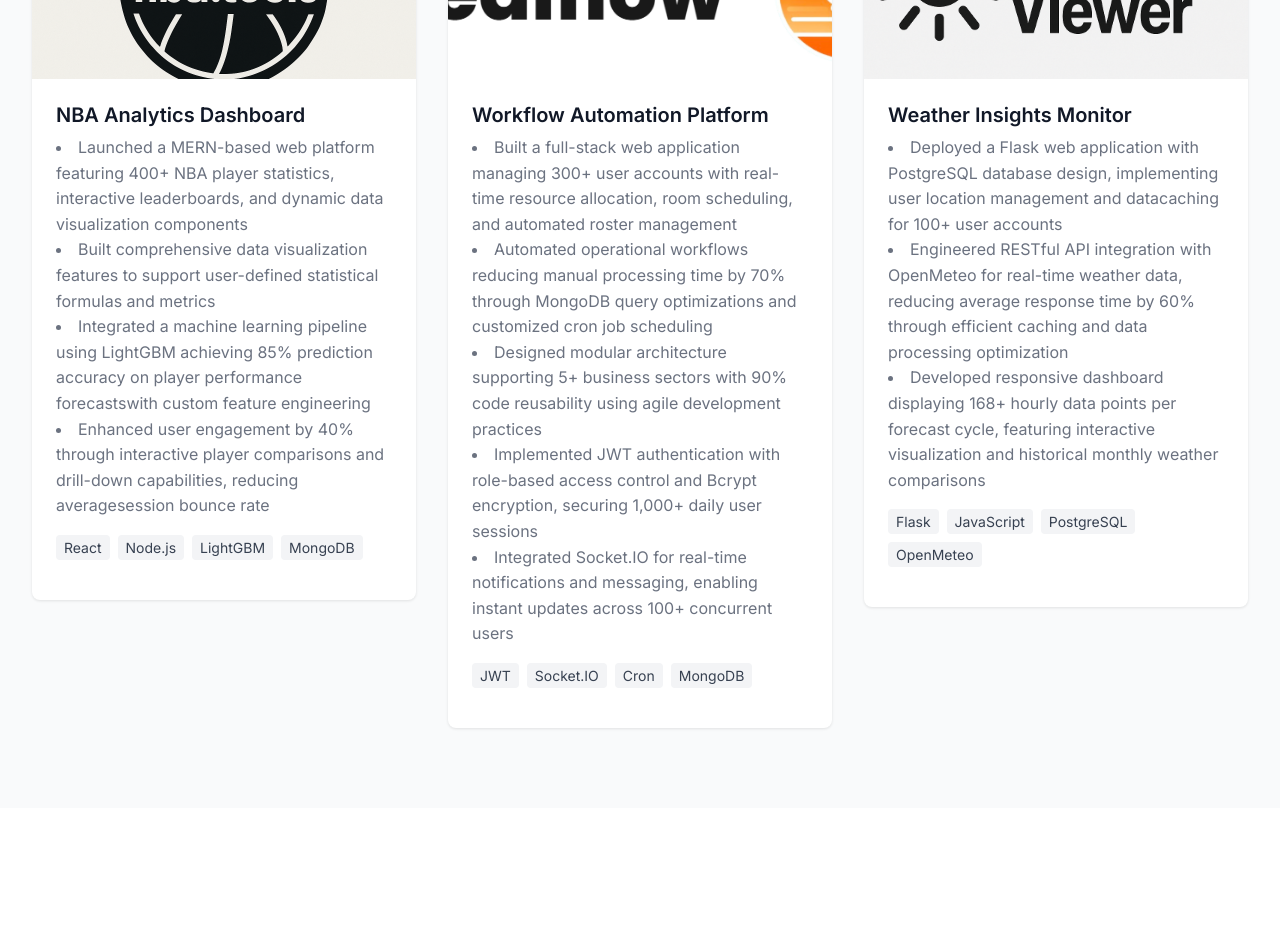
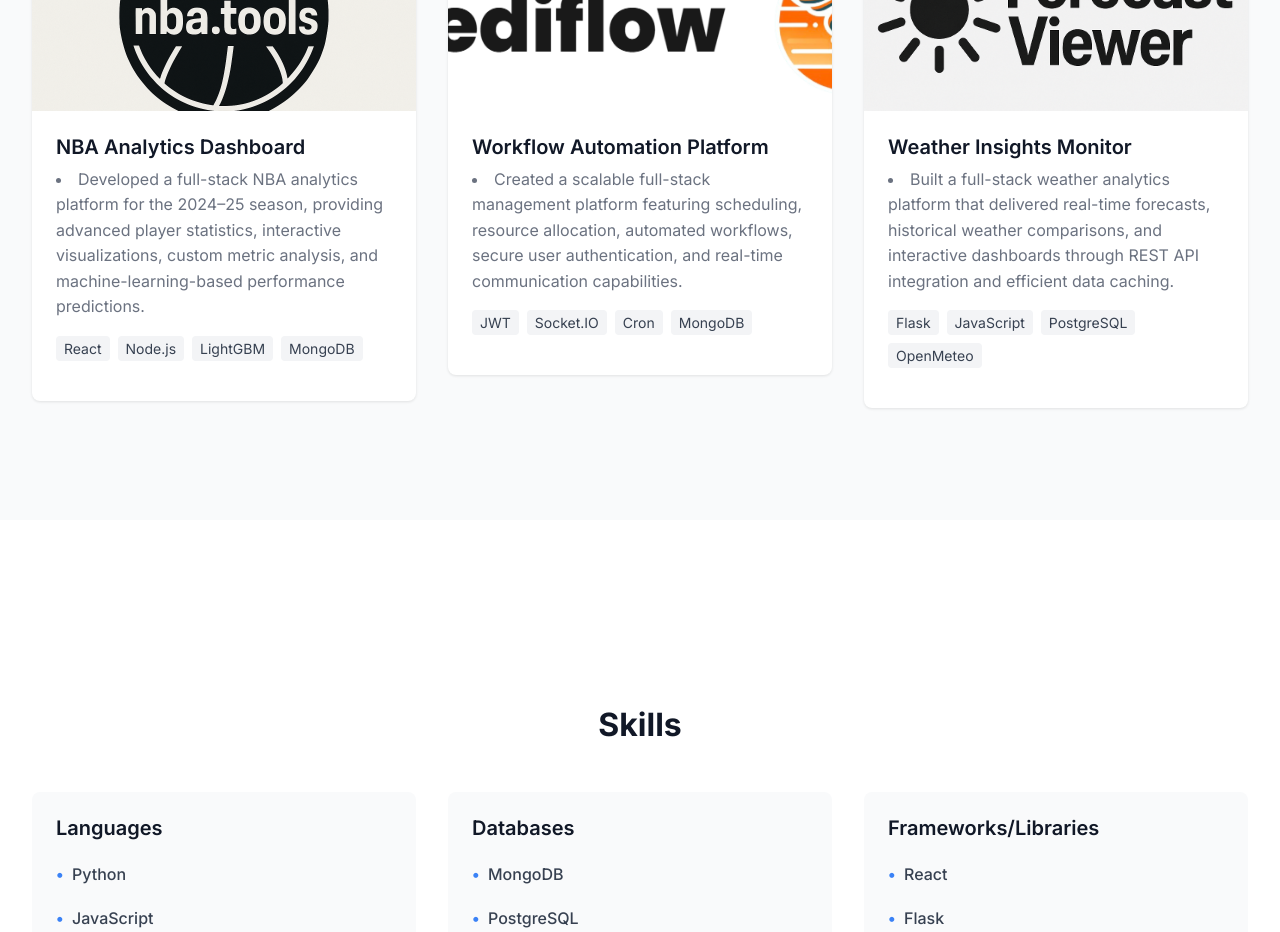
Before and after one commit to Edward-Chen03/personal-portfolio, a React (Vite) app in the folder portfolio/: page / in a window 1280 px wide. Shown: the part 1880-2812 px from the top of the page. Built offline with nearby package versions, Linux system fonts and the light colour scheme.

Commit message:
Description Fix

```diff
--- a/portfolio/src/App.jsx
+++ b/portfolio/src/App.jsx
@@ -8,10 +8,7 @@ function App() {
     {
       name: 'NBA Analytics Dashboard',
       description: [
-        'Launched a MERN-based web platform featuring 400+ NBA player statistics, interactive leaderboards, and dynamic data visualization components',
-        'Built comprehensive data visualization features to support user-defined statistical formulas and metrics',
-        'Integrated a machine learning pipeline using LightGBM achieving 85% prediction accuracy on player performance forecastswith custom feature engineering',
-        'Enhanced user engagement by 40% through interactive player comparisons and drill-down capabilities, reducing averagesession bounce rate'
+        'Developed a full-stack NBA analytics platform for the 2024–25 season, providing advanced player statistics, interactive visualizations, custom metric analysis, and machine-learning-based performance predictions.'
       ],
       tech: ['React', 'Node.js', 'LightGBM', 'MongoDB'],
       repoUrl: 'https://github.com/Edward-Chen03/nba.tools',
@@ -21,11 +18,7 @@ function App() {
     {
       name: 'Workflow Automation Platform',
       description: [
-        'Built a full-stack web application managing 300+ user accounts with real-time resource allocation, room scheduling, and automated roster management',
-        'Automated operational workflows reducing manual processing time by 70% through MongoDB query optimizations and customized cron job scheduling',
-        'Designed modular architecture supporting 5+ business sectors with 90% code reusability using agile development practices',
-        'Implemented JWT authentication with role-based access control and Bcrypt encryption, securing 1,000+ daily user sessions',
-        'Integrated Socket.IO for real-time notifications and messaging, enabling instant updates across 100+ concurrent users'
+        'Created a scalable full-stack management platform featuring scheduling, resource allocation, automated workflows, secure user authentication, and real-time communication capabilities.'
       ],
       tech: ['JWT', 'Socket.IO', 'Cron', 'MongoDB'],
       repoUrl: 'https://github.com/Edward-Chen03/Mediflow',
@@ -35,9 +28,7 @@ function App() {
     {
       name: 'Weather Insights Monitor',
       description: [
-        'Deployed a Flask web application with PostgreSQL database design, implementing user location management and datacaching for 100+ user accounts',
-        'Engineered RESTful API integration with OpenMeteo for real-time weather data, reducing average response time by 60% through efficient caching and data processing optimization',
-        'Developed responsive dashboard displaying 168+ hourly data points per forecast cycle, featuring interactive visualization and historical monthly weather comparisons'
+        'Built a full-stack weather analytics platform that delivered real-time forecasts, historical weather comparisons, and interactive dashboards through REST API integration and efficient data caching.'
       ],
       tech: ['Flask', 'JavaScript', 'PostgreSQL', 'OpenMeteo'],
       repoUrl: 'https://github.com/Edward-Chen03/ForecastViewer',
```
